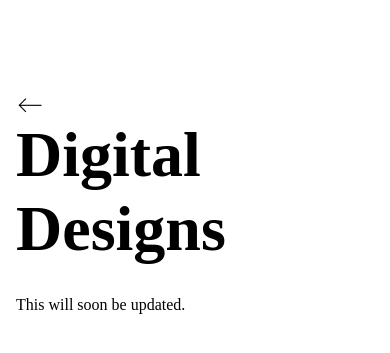
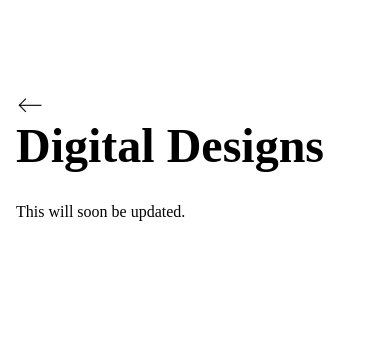
Before and after one commit to cssidy/personal-site, a Jekyll site: the page built from digital.html, in a window 390 px wide. Shown: the top 353 px of the page. Built offline with Jekyll 4.4.1, drawn with Linux system fonts in a browser that asks for light colours; some web fonts are replaced.

Commit message:
font size mobile h1 pages

```diff
--- a/assets/css/base.css
+++ b/assets/css/base.css
@@ -350,12 +350,14 @@ ul li {
     -webkit-hyphens: manual;
     -ms-hyphens: manual;
     hyphens: manual;
+
 }
 
 
 @media (max-width: 1112px) {
     .gallery h1, .writing-list h1, .credentials h1 {
         margin: 0 0 1rem 0 !important;
+        font-size: 3em !important;
     }
 }
 
```
